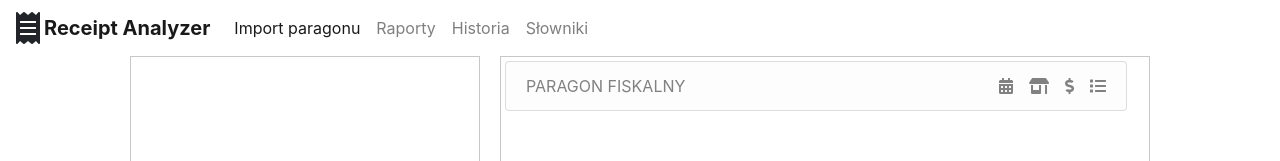
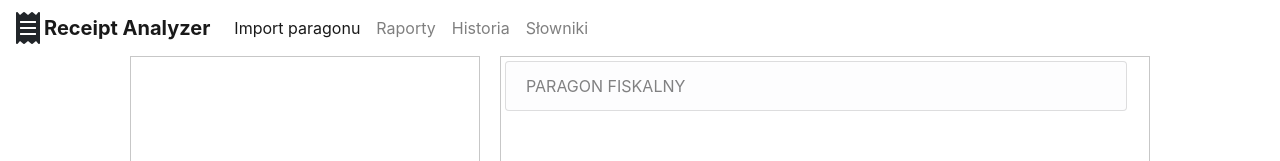
Before and after one commit to korczakk/ReceiptAnalyzer, an Angular app: page /import-receipt in a window 1280 px wide. Shown: the top 161 px of the page. Built offline with nearby package versions, Linux system fonts and the light colour scheme.

Commit message:
Fixes in recognized text template

```diff
--- a/src/app/ReceiptImportModule/components/recognized-text/recognized-text.component.css
+++ b/src/app/ReceiptImportModule/components/recognized-text/recognized-text.component.css
@@ -6,5 +6,21 @@
     border: 1px solid hsl(0, 0%, 78%);;
     display: inline-block;
     overflow-y: scroll;
+}
 
+.cursor-default {
+    cursor: default;
 }
+
+.buttons-visible:hover span {
+display: inline-block;
+}
+
+.buttons-hidden {
+    display: none;
+}
+
+.buttons-hidden:hover {
+    color:red;
+    font-size: larger;
+}
--- a/src/app/ReceiptImportModule/components/recognized-text/recognized-text.component.html
+++ b/src/app/ReceiptImportModule/components/recognized-text/recognized-text.component.html
@@ -1,14 +1,15 @@
 <div class="box">
     <ul class="list-group" style="width:622px;">
         <li class="list-group-item list-group-item-action list-group-item-light
-                    m-1 d-flex justify-content-between ">
-            <span style="cursor: default;">PARAGON FISKALNY</span>
-            <span>
-                <span class="fas fa-calendar-alt pr-3"></span>
-                <span class="fas fa-store-alt pr-3"></span>
-                <span class="fas fa-dollar-sign pr-3"></span>
-                <span class="fas fa-list"></span>
-            </span>
+                    m-1 d-flex justify-content-between buttons-visible">
+            <div class="cursor-default" >PARAGON FISKALNY</div>
+            <div class="">
+                <span class="fas fa-calendar-alt mr-3 buttons-hidden"></span>
+                <span class="fas fa-store-alt mr-3 buttons-hidden"></span>
+                <span class="fas fa-dollar-sign mr-3 buttons-hidden"></span>
+                <span class="fas fa-plus mr-3 buttons-hidden"></span>
+                <span class="fas fa-list buttons-hidden"></span>
+            </div>
         </li>
     </ul>
 
```
